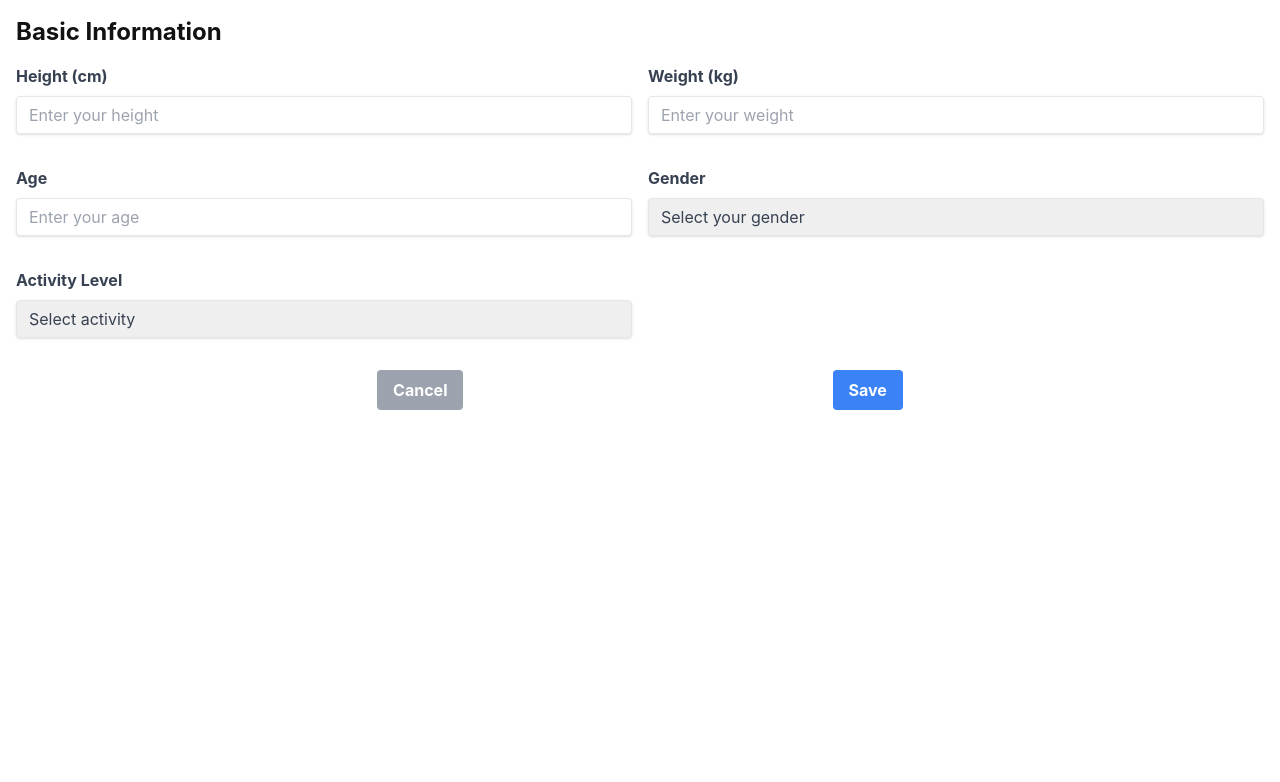
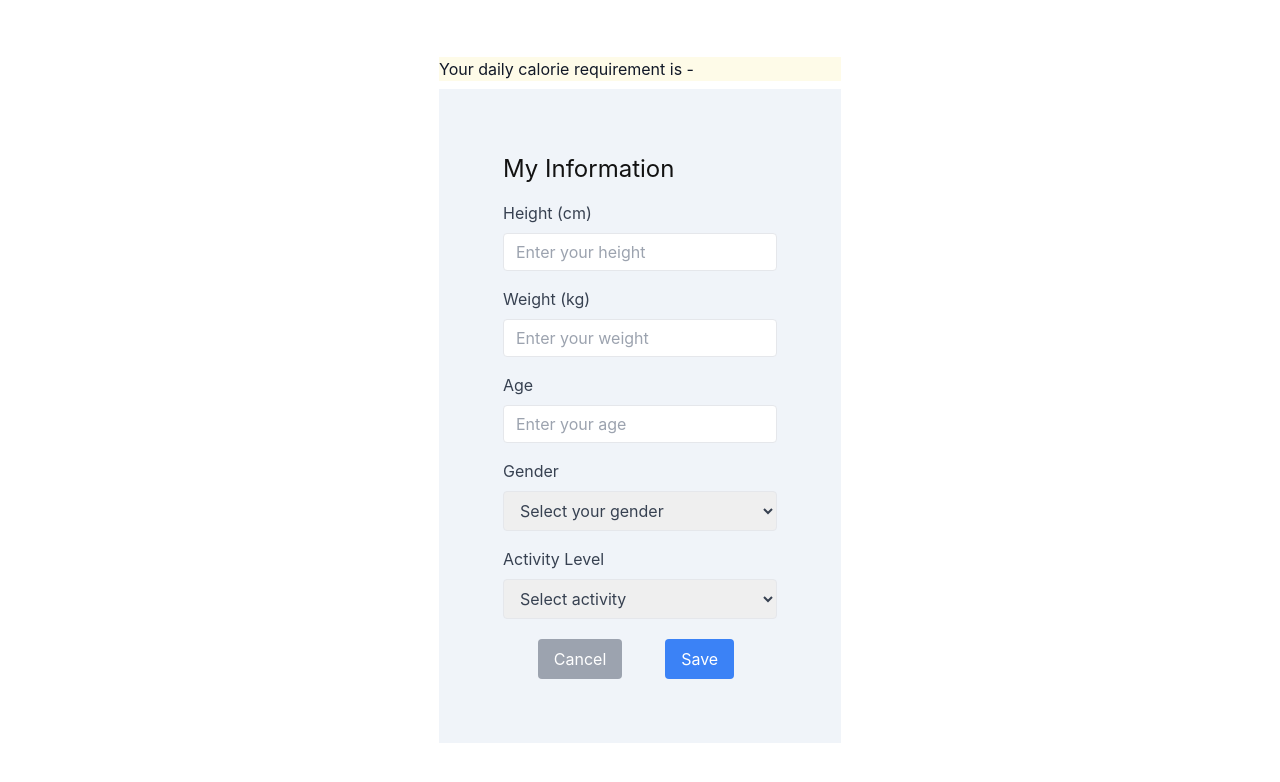
Before and after one commit to dileephq/fitness-tracker, a React (Vite) app: page /my-information in a window 1280 px wide. Shown: the top 782 px of the page. Built offline with nearby package versions, Linux system fonts and the light colour scheme.

Commit message:
my information page styling fixed

```diff
--- a/src/Home/Home.tsx
+++ b/src/Home/Home.tsx
@@ -1,12 +1,7 @@
-import { Link } from 'react-router-dom'
-
 function Home() {
   return (
-    <div>
-      <h1>Home</h1>
-      <Link to="/my-information">My Information</Link>
-
-      <p>on Home page</p>
+    <div className="container mx-auto h-screen flex items-center justify-center">
+      <p>hello</p>
     </div>
   )
 }
--- a/src/MyInformation/MyInformation.tsx
+++ b/src/MyInformation/MyInformation.tsx
@@ -1,19 +1,24 @@
 function MyInformation() {
   return (
-    <div className="container mx-auto p-4">
-      <h1 className="text-2xl font-bold mb-4">Basic Information</h1>
-      <div className="grid grid-cols-1 sm:grid-cols-2 gap-4">
+    <div className="container mx-auto h-screen flex items-center justify-center">
+      <div className="flex-col">
+        <p className="block text-gray-900 font-normal mb-2 bg-my-bg-yellow">
+          Your daily calorie requirement is -
+        </p>
+        <div className="p-16 bg-my-bg-gray">
+          <h1 className="text-2xl font-normal mb-4">My Information</h1>
+
           <div className="mb-4">
             <label
               htmlFor="height"
-            className="block text-gray-700 font-bold mb-2"
+              className="block text-gray-700 font-normal mb-2"
             >
               Height (cm)
             </label>
             <input
               type="number"
               id="height"
-            className="shadow appearance-none border rounded w-full py-2 px-3 text-gray-700 leading-tight focus:outline-none focus:shadow-outline"
+              className="border rounded py-2 px-3 w-full text-gray-700 leading-tight focus:outline-none"
               placeholder="Enter your height"
             />
           </div>
@@ -21,26 +26,29 @@ function MyInformation() {
           <div className="mb-4">
             <label
               htmlFor="weight"
-            className="block text-gray-700 font-bold mb-2"
+              className="block text-gray-700 font-normal mb-2"
             >
               Weight (kg)
             </label>
             <input
               type="number"
               id="weight"
-            className="shadow appearance-none border rounded w-full py-2 px-3 text-gray-700 leading-tight focus:outline-none focus:shadow-outline"
+              className="border rounded py-2 px-3 w-full text-gray-700 leading-tight focus:outline-none"
               placeholder="Enter your weight"
             />
           </div>
 
           <div className="mb-4">
-          <label htmlFor="age" className="block text-gray-700 font-bold mb-2">
+            <label
+              htmlFor="age"
+              className="block text-gray-700 font-normal mb-2"
+            >
               Age
             </label>
             <input
               type="number"
               id="age"
-            className="shadow appearance-none border rounded w-full py-2 px-3 text-gray-700 leading-tight focus:outline-none focus:shadow-outline"
+              className="border rounded py-2 px-3 w-full text-gray-700 leading-tight focus:outline-none"
               placeholder="Enter your age"
             />
           </div>
@@ -48,13 +56,13 @@ function MyInformation() {
           <div className="mb-4">
             <label
               htmlFor="gender"
-            className="block text-gray-700 font-bold mb-2"
+              className="block text-gray-700 font-normal mb-2"
             >
               Gender
             </label>
             <select
               id="gender"
-            className="shadow appearance-none border rounded w-full py-2 px-3 text-gray-700 leading-tight focus:outline-none focus:shadow-outline"
+              className="border rounded py-2 px-3 w-full text-gray-700 leading-tight focus:outline-none"
             >
               <option value="">Select your gender</option>
               <option value="male">Male</option>
@@ -65,13 +73,13 @@ function MyInformation() {
           <div className="mb-4">
             <label
               htmlFor="activityLevel"
-            className="block text-gray-700 font-bold mb-2"
+              className="block text-gray-700 font-normal mb-2"
             >
               Activity Level
             </label>
             <select
               id="activityLevel"
-            className="shadow appearance-none border rounded w-full py-2 px-3 text-gray-700 leading-tight focus:outline-none focus:shadow-outline"
+              className="border rounded py-2 px-3 w-full text-gray-700 leading-tight focus:outline-none"
             >
               <option value="">Select activity</option>
               <option value="sedentary">Sedentary</option>
@@ -80,20 +88,22 @@ function MyInformation() {
               <option value="intense">Intense Exercise</option>
             </select>
           </div>
-      </div>
-      <div className="flex justify-evenly mt-4">
+
+          <div className="flex justify-evenly mt-5">
             <button
               type="button"
-          className="bg-gray-400 hover:bg-gray-500 text-white font-bold py-2 px-4 rounded mr-2"
+              className="bg-gray-400 hover:bg-gray-500 text-white font-normal py-2 px-4 rounded mr-2"
             >
               Cancel
             </button>
             <button
               type="button"
-          className="bg-blue-500 hover:bg-blue-700 text-white font-bold py-2 px-4 rounded"
+              className="bg-blue-500 hover:bg-blue-700 text-white font-normal py-2 px-4 rounded mr-2"
             >
               Save
             </button>
+          </div>
+        </div>
       </div>
     </div>
   )
--- a/tailwind.config.js
+++ b/tailwind.config.js
@@ -2,7 +2,12 @@
 export default {
   content: ['./src/**/*.{js,ts,jsx,tsx}'],
   theme: {
-    extend: {},
+    extend: {
+      colors: {
+        'my-bg-gray': '#F0F4F9',
+        'my-bg-yellow': '#FEFBE8',
+      },
+    },
   },
   plugins: [],
 }
```
Lines whose indentation alone changed are shown as unchanged.
